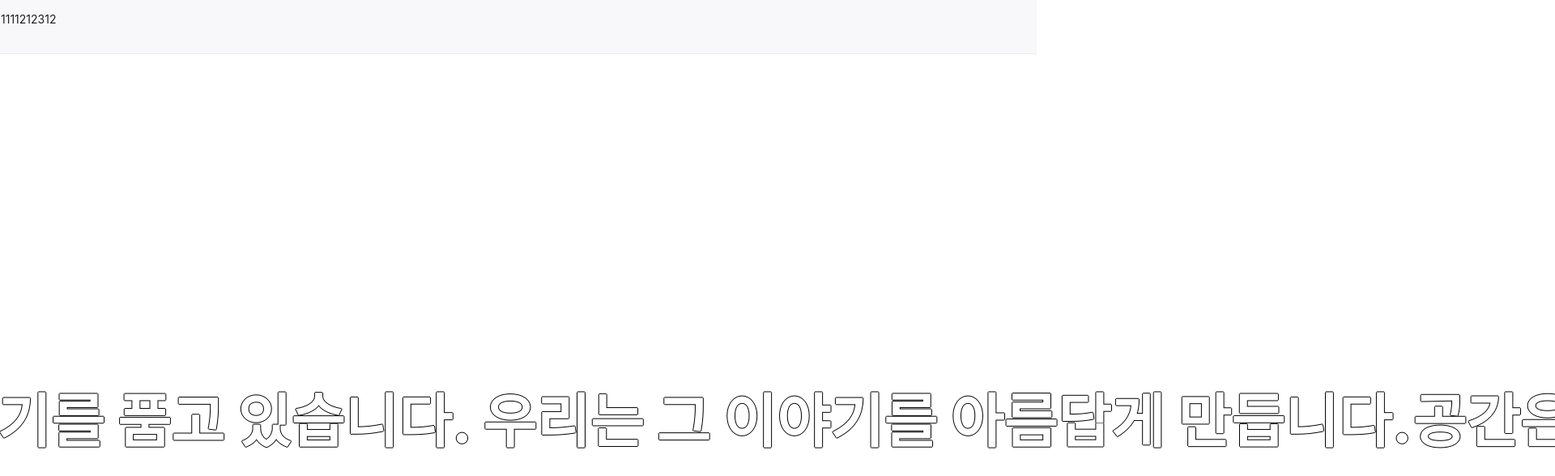
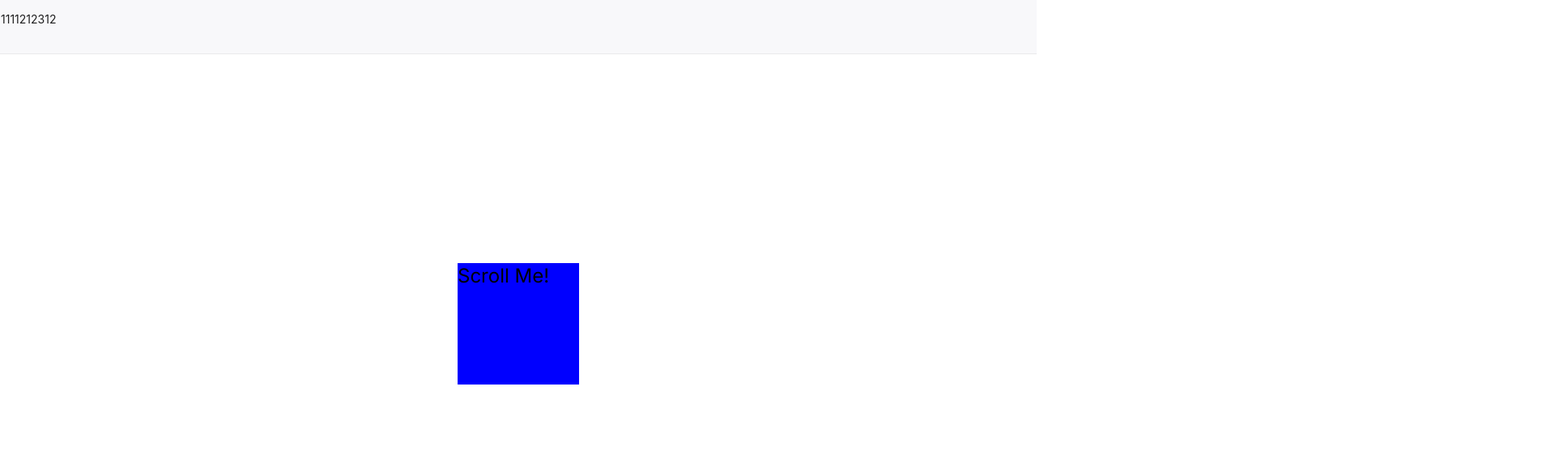
Before and after one commit to jyh2610/InternShipProject_NEXT.JS, a Next.js app in the folder front/: page / in a window 1280 px wide. Shown: the top 588 px of the page at 81% size, 1920 px wide, since content can reach past the window. Built offline with nearby package versions, Linux system fonts and the light colour scheme.

Commit message:
feat: nav layout

```diff
--- a/front/src/app/page.tsx
+++ b/front/src/app/page.tsx
@@ -1,15 +1,17 @@
+import SectionOne from "@/components/main/SectionOne";
+import SectionFour from "@/components/main/SectionFour";
+import SectionFive from "@/components/main/SectionFive";
+import SectionSix from "@/components/main/SectionSix";
 import Footer from "@/components/Footer";
-import SectionFive from "@/components/main/SectionFive";
-import SectionFour from "@/components/main/SectionFour";
-import SectionSix from "@/components/main/SectionSix";
 
 export default function Home() {
-  return <div>
-
-    <SectionFour />
-    <SectionFive />
-    <SectionSix />
-    <Footer />
-
-  </div>;
+  return (
+    <div>
+      <SectionOne />
+      <SectionFour />
+      <SectionFive />
+      <SectionSix />
+      <Footer />
+    </div>
+  );
 }
--- a/front/src/components/main/SectionOne.tsx
+++ b/front/src/components/main/SectionOne.tsx
@@ -0,0 +1,51 @@
+"use client";
+import { useEffect, useState } from "react";
+import { motion } from "framer-motion";
+
+const SectionOne = () => {
+  const [scrollY, setScrollY] = useState(0);
+
+  // 스크롤 이벤트 리스너를 추가하여 스크롤 위치를 감지합니다.
+  useEffect(() => {
+    const handleScroll = () => {
+      setScrollY(window.scrollY);
+    };
+
+    window.addEventListener("scroll", handleScroll);
+
+    return () => {
+      window.removeEventListener("scroll", handleScroll);
+    };
+  }, []);
+
+  // 스크롤 위치에 따라 애니메이션을 제어합니다.
+  const animationVariants = {
+    initial: { scale: 1.5 }, // 초기 스케일 설정 (작은 크기)
+    scrolled: { scale: 4 }, // 스크롤 시 크게 확대
+  };
+
+  const animationTransition = {
+    duration: 0.5,
+  };
+
+  return (
+    <section className="h-screen flex justify-center items-center">
+      {/* section 스타일을 설정하여 섹션의 높이와 정렬을 지정 */}
+      <motion.div
+        initial="initial"
+        animate={scrollY > 10 ? "scrolled" : "initial"} // 10 이상일 때 애니메이션 활성화
+        variants={animationVariants}
+        transition={animationTransition}
+        style={{
+          width: "100px",
+          height: "100px",
+          backgroundColor: "blue",
+        }}
+      >
+        Scroll Me!
+      </motion.div>
+    </section>
+  );
+};
+
+export default SectionOne;
--- a/front/src/components/nav/Nav.tsx
+++ b/front/src/components/nav/Nav.tsx
@@ -11,7 +11,7 @@ function Nav() {
 
   return (
     <>
-      <Menu style={{ backgroundColor: "#F8F8FA", padding: "1px" }} mode="horizontal">
+      <Menu style={{ width: "100%", backgroundColor: "#F8F8FA", padding: "1px", position: "fixed" }} mode="horizontal">
         <div className="border-2 border-indigo-600 h-16">1111212312</div>
       </Menu>
     </>
```
